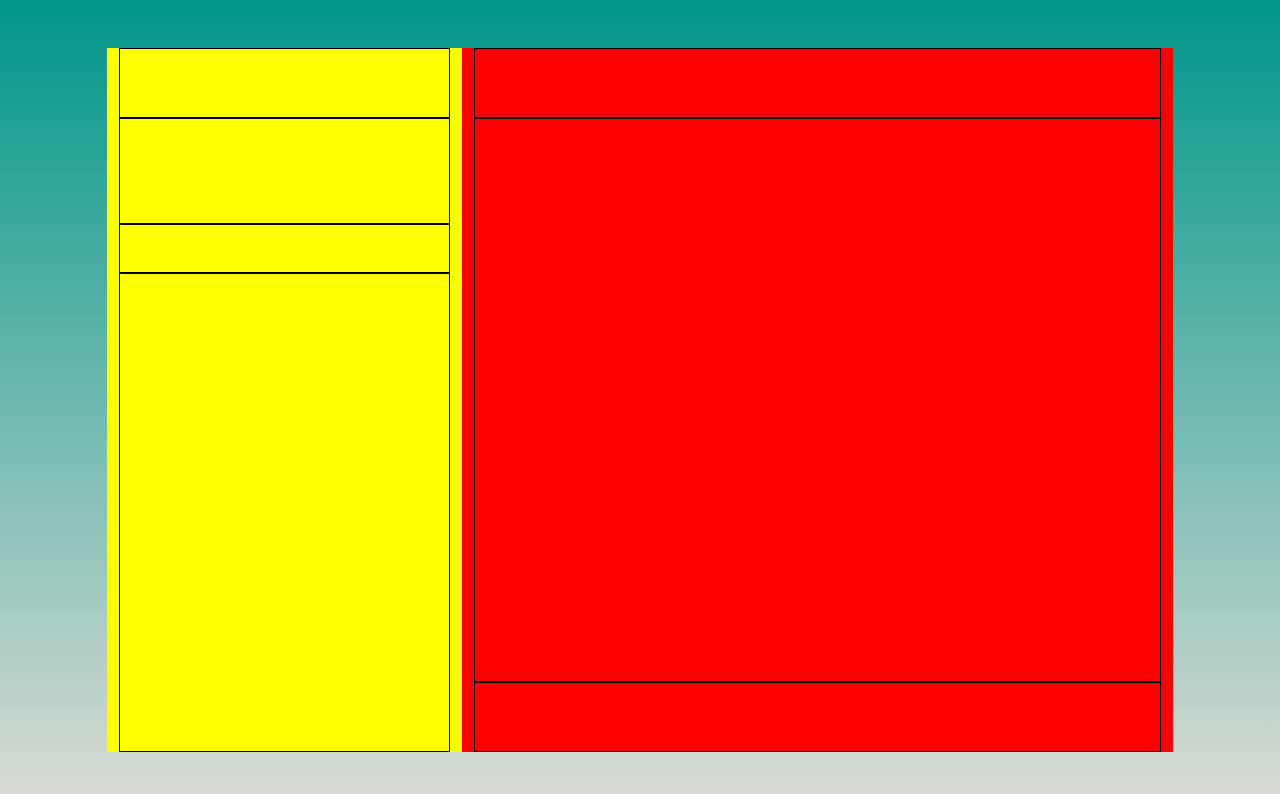
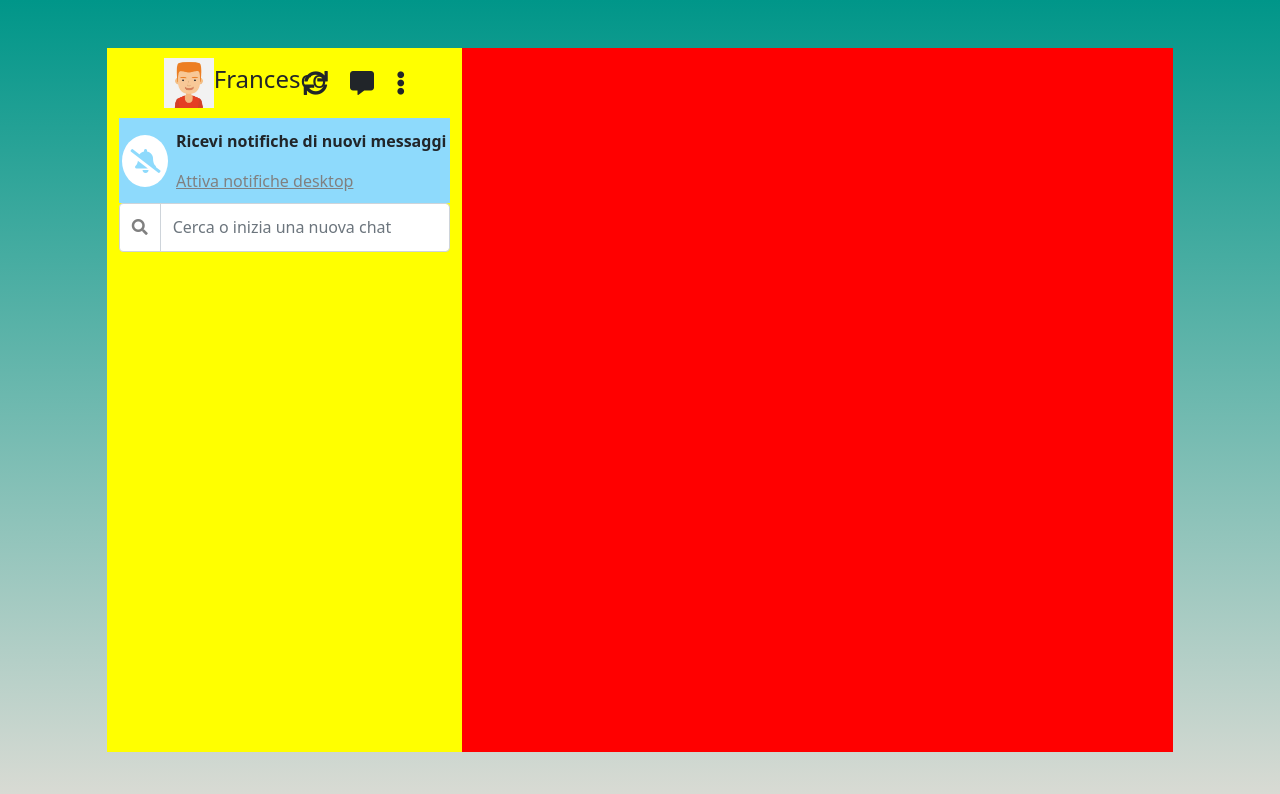
Before and after one commit to FrancescoCina/vue-boolzapp, a plain HTML site: page index.html in a window 1280 px wide. Drawn offline with nearby package versions, Linux system fonts and the light colour scheme.

Commit message:
fatto contact menu, con primo blocco "nome utente", "attiva notifiche", input ricerca chat

```diff
--- a/css/style.css
+++ b/css/style.css
@@ -20,29 +20,35 @@
     background-color: yellow;
 }
 
+.bg-heavenly{
+    background-color: #8edafc;
+}
+
+.heavenly{
+    color: #8edafc;
+}
+
+.grey{
+    color:grey;
+}
+
 .h-10{
     height: 10%;
-    border: 1px solid #000;
 }
 
-.h-15{
-    height: 15%;
-    border: 1px solid #000;
+.h-12{
+    height: 12%;
 
 }
 
-.h-7{
-    border: 1px solid #000;
-    height: 7%;
+.h-7{    height: 7%;
 }
 
 #contact-menu .h-remaining{
-    border: 1px solid #000;
-    height: calc(100% - 32%);
+    height: calc(100% - 30%);
 }
 
 #chat-menu .h-remaining{
-    border: 1px solid #000;
     height: calc(100% - 20%);
 }
 
@@ -53,3 +59,12 @@
 h1{
     font-size:75px;
 }
+
+.username-box{
+    width: 50px;
+    height: 100%;
+}
+
+.user-img{
+    border-radius: 50%;
+}
--- a/index.html
+++ b/index.html
@@ -27,13 +27,58 @@
                     <div class="row h-100">
                         <!-- Menu contatti  -->
                         <div id="contact-menu" class="col-4 h-100 bg-yellow">
-                            <div class="h-10"></div>
-                            <div class="h-15"></div>
-                            <div class="h-7"></div>
+                            <!-- UserName box -->
+                            <div class="h-10 d-flex justify-content-between">
+                                <div class="username-box d-flex justify-content-start align-items-center">
+                                    <img src="./img/avatar_1.jpg" alt="Avatar 1" class="img-fluid" width="50px">
+                                    <h4>Francesco</h4>
+                                </div>
+                                <div
+                                    class="username-icons-container d-flex justify-content-end align-items-center fs-4">
+                                    <div class="icons">
+                                        <i class="fas fa-sync"></i>
+                                        <i class="fas fa-comment-alt px-3"></i>
+                                        <i class="fas fa-ellipsis-v"></i>
+                                    </div>
+                                </div>
+                            </div>
+                            <!-- Section Activate Notifications -->
+                            <div id="notifications-section" class="h-12 bg-heavenly d-flex align-items-center">
+                                <div class="ring-icon fs-4 bg-white rounded-circle p-2">
+                                    <i class="fas fa-bell-slash heavenly"></i>
+                                </div>
+                                <div class="text-start">
+                                    <p class="fw-bold">Ricevi notifiche di nuovi messaggi</p>
+                                    <span class="grey"><u>Attiva notifiche desktop</u></span>
+                                </div>
+                            </div>
+                            <!-- Input Search -->
+                            <div class="input-group mb-3 h-7">
+                                <span class="input-group-text bg-white" id="basic-addon1"><i
+                                        class="fas fa-search grey"></i></span>
+                                <input type="text" class="form-control" placeholder="Cerca o inizia una nuova chat"
+                                    aria-label="Username" aria-describedby="basic-addon1">
+                            </div>
+
+
+
+
+
+
+
+
+
+
+
+
+
+                            <!-- Contacts List -->
                             <div class="h-remaining"></div>
                         </div>
                         <div id="chat-menu" class="col-8 h-100 bg-red">
-                            <header class="h-10"></header>
+                            <header class="h-10">
+
+                            </header>
                             <main class="h-remaining">
                                 <h1>
                                 </h1>
```
